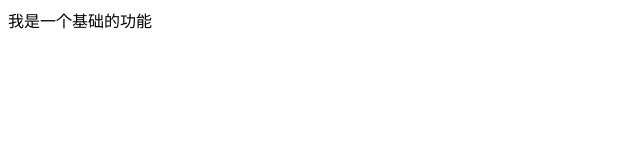
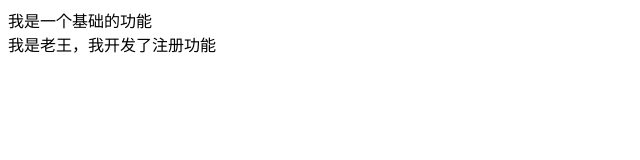
Before and after one commit to JHan592017155/myfirst, a plain HTML site: page index.html in a window 1280 px wide. Shown: the whole page, without its empty margins (0-640 px from the left). Drawn offline with Linux system fonts and the light colour scheme.

Commit message:
我是老王，我完成了注册功能

```diff
--- a/index.html
+++ b/index.html
@@ -8,5 +8,7 @@
 </head>
 <body>
     <div>我是一个基础的功能</div>
+
+    <div>我是老王，我开发了注册功能</div>
 </body>
 </html>
```
